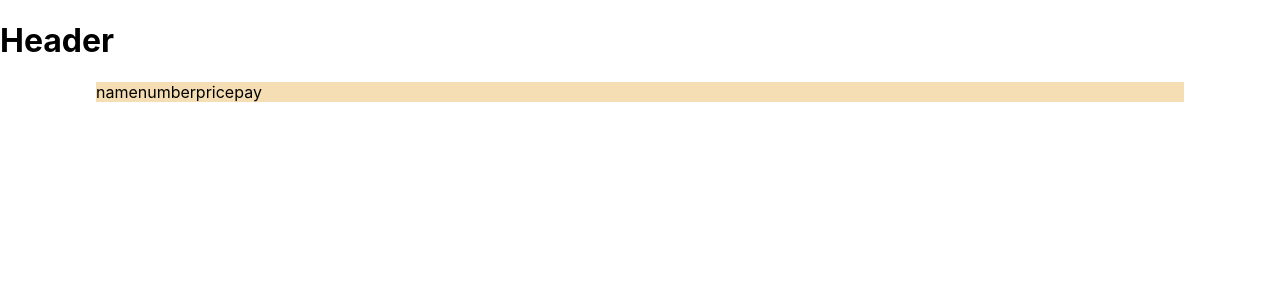
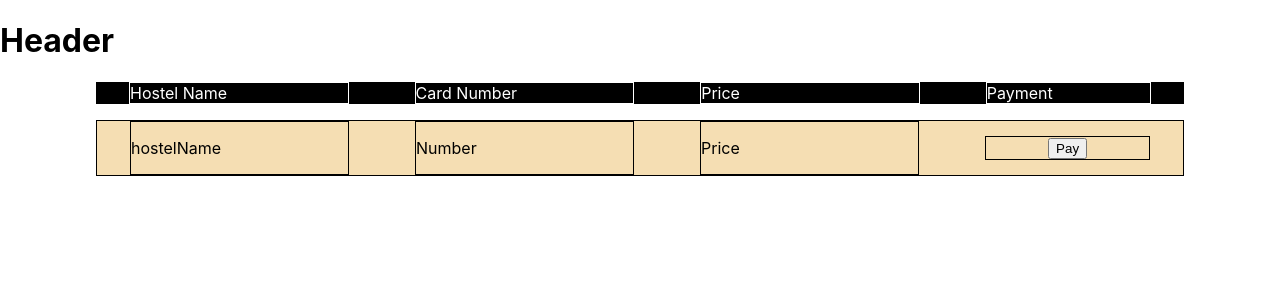
Before and after one commit to ujjwaltwitx/chitkarafood, a React (Create React App) app: page / in a window 1280 px wide. Shown: the top 300 px of the page. Built offline with nearby package versions, Linux system fonts and the light colour scheme.

Commit message:
subHeader + info component

```diff
--- a/src/App.jsx
+++ b/src/App.jsx
@@ -1,11 +1,13 @@
 import './App.css';
 import Header from './components/header';
 import Card from './components/card';
+import SubHeader from './components/subHeader';
 
 function App() {
   return (
     <div>
       <Header />
+      <SubHeader />
       <Card />
     </div>
   );
--- a/src/components/card.jsx
+++ b/src/components/card.jsx
@@ -1,19 +1,23 @@
 import '../styles/card.css'
 
+var hostel = null;
+var numb = null;
+var price = null;
 const Card = () => {
     return (
+
         <div className="cardWrapper">
             <div className="cardHostel">
-                name
+                <p> {hostel}hostelName </p>
             </div>
             <div className="cardNumber">
-                number
+                <p> {numb}Number </p>
             </div>
             <div className="cardPrice">
-                price
+                <p> {price}Price </p>
             </div>
             <div className="cardPay">
-                pay
+                <button> Pay </button>
             </div>
         </div>
      );
--- /dev/null
+++ b/src/components/subHeader.jsx
@@ -0,0 +1,22 @@
+import '../styles/title.css'
+
+const SubHeader = () => {
+    return (
+        <div className="subHeader">
+            <div className="hostelTitle">
+                Hostel Name
+            </div>
+            <div className="numbTitle">
+                Card Number
+            </div>
+            <div className="priceTitle">
+                Price
+            </div>
+            <div className="paymentTitle">
+                Payment
+            </div>
+        </div>
+     );
+}
+
+export default SubHeader;
--- a/src/styles/card.css
+++ b/src/styles/card.css
@@ -2,5 +2,41 @@
     background-color: wheat;
     position: relative;
     margin: 0 6rem;
+    border: 1px solid black;
     display: flex;
+    flex-wrap: wrap;
+    justify-content: space-around;
 }
+.cardHostel, .cardNumber, .cardPrice, .cardPay{
+    border:1px solid black;
+}
+
+.cardHostel {
+    min-width: 20%;
+}
+.cardNumber{
+    min-width: 20%;
+}
+.cardPrice{
+    min-width:20%
+}
+.cardPay {
+    min-width: 15%;
+    text-align: center;
+    align-self: center;
+}
+
+
+.cardPay button {
+
+}
+
+/* Responsive Layout */
+@media (max-width:800px) {
+    .cardWrapper div{
+        width: 40% ;
+    }
+    .cardWrapper{
+        margin: auto;
+    }
+}
--- /dev/null
+++ b/src/styles/title.css
@@ -0,0 +1,39 @@
+.subHeader {
+    background-color: black;
+    color: white;
+    margin: 1rem 6rem;
+    display: flex;
+    flex-wrap: wrap;
+    justify-content: space-around;
+}
+.hostelTitle, .numbTitle, .priceTitle, .paymentTitle {
+    border: 1px solid white;
+}
+
+.hostelTitle{
+    width: 20%;
+}
+
+.numbTitle {
+    width: 20%;
+}
+
+.priceTitle {
+    width: 20%;
+}
+.paymentTitle {
+    width: 15%;
+}
+.paymentTitle
+
+div  p{
+    height: max-content;
+}
+@media (max-width:800px){
+    .subHeader div{
+        width: 40%;
+    }
+    .subHeader {
+        margin: auto;
+    }
+}
```
